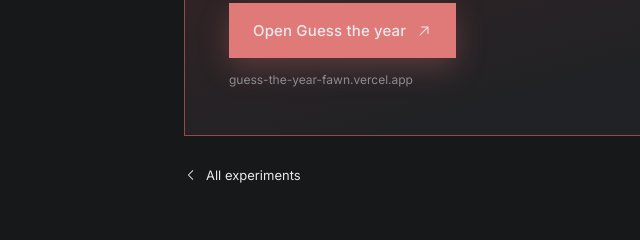
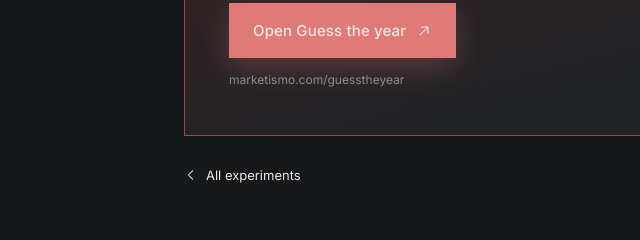
Before and after one commit to marketismo/marketismo-web, a plain HTML site: page experiments/guess-the-year/index.html in a window 1280 px wide. Shown: the part 2163-2403 px from the top of the page, 46-686 px from the left. Drawn offline with Linux system fonts and the light colour scheme.

Commit message:
Point Guess the year links to /guesstheyear/
Co-Authored-By: Claude Opus 5.5 <noreply@anthropic.com>

```diff
--- a/experiments/guess-the-year/index.html
+++ b/experiments/guess-the-year/index.html
@@ -82,7 +82,7 @@ height="0" width="0" style="display:none;visibility:hidden"></iframe></noscript>
         </div>
         <h1>Guess <em>the year</em></h1>
         <p class="article-lead">A song comes on at the bar. What is it, who sings it, and what year did it come out?</p>
-        <a class="article-jump" href="https://guess-the-year-fawn.vercel.app/" target="_blank" rel="noopener">Open the app
+        <a class="article-jump" href="/guesstheyear/" target="_blank" rel="noopener">Open the app
           <svg width="14" height="14" viewBox="0 0 256 256" fill="currentColor" aria-hidden="true"><path d="M200 64v104a8 8 0 0 1-16 0V83.3L69.7 197.7a8 8 0 0 1-11.4-11.4L172.7 72H88a8 8 0 0 1 0-16h104a8 8 0 0 1 8 8Z"/></svg>
         </a>
       </header>
@@ -113,10 +113,10 @@ height="0" width="0" style="display:none;visibility:hidden"></iframe></noscript>
           <span class="cta-kicker">Guess the year</span>
           <h2 class="cta-title" id="cta-title">Just push play</h2>
           <p>Open it on your phone, play a song nearby and tap the record. Your browser will ask for permission to use the microphone.</p>
-          <a class="cta-button" href="https://guess-the-year-fawn.vercel.app/" target="_blank" rel="noopener">Open Guess the year
+          <a class="cta-button" href="/guesstheyear/" target="_blank" rel="noopener">Open Guess the year
             <svg width="16" height="16" viewBox="0 0 256 256" fill="currentColor" aria-hidden="true"><path d="M200 64v104a8 8 0 0 1-16 0V83.3L69.7 197.7a8 8 0 0 1-11.4-11.4L172.7 72H88a8 8 0 0 1 0-16h104a8 8 0 0 1 8 8Z"/></svg>
           </a>
-          <span class="cta-url">guess-the-year-fawn.vercel.app</span>
+          <span class="cta-url">marketismo.com/guesstheyear</span>
         </aside>
 
         <a class="article-back" href="/#tiles">
```
